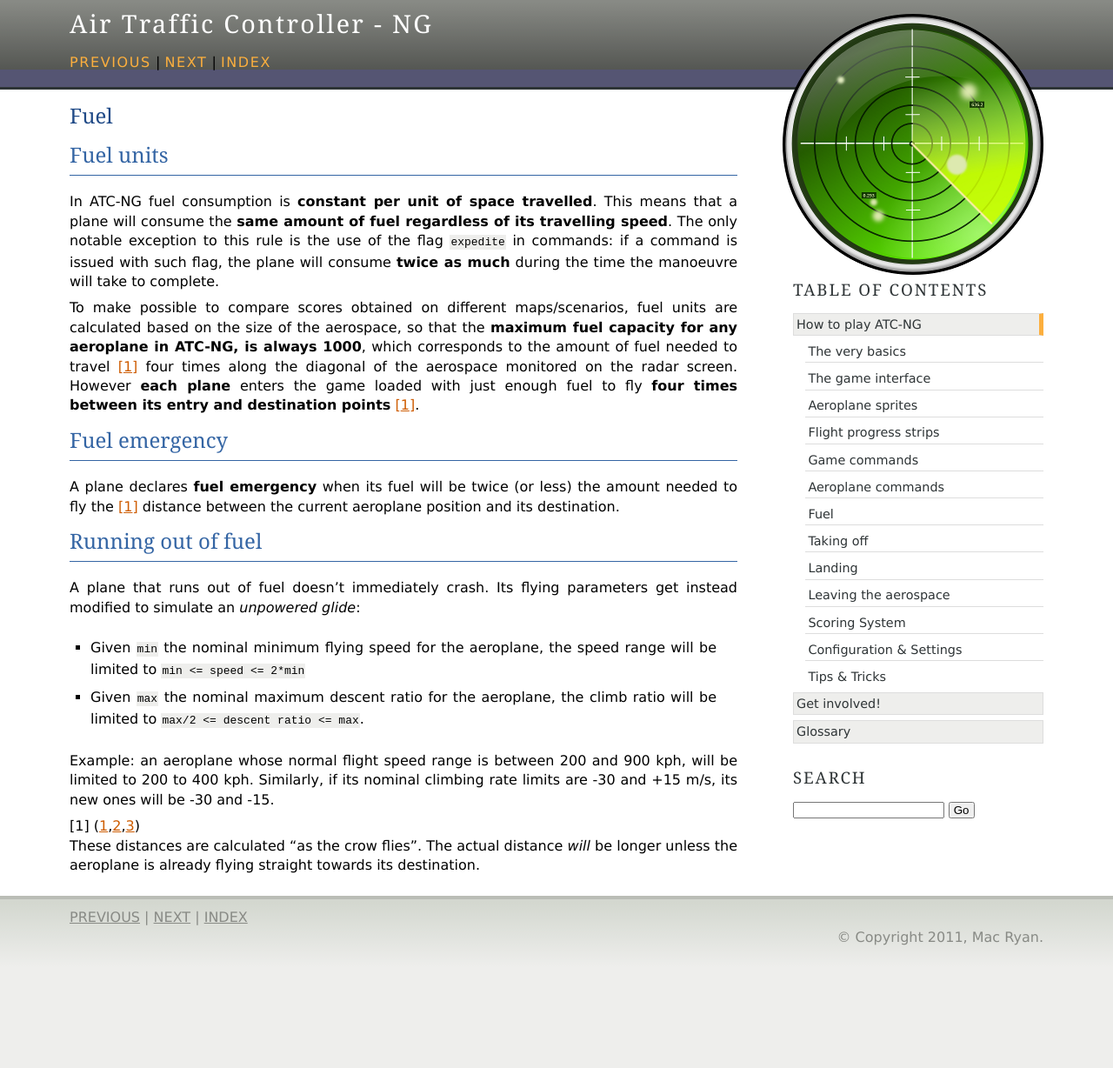
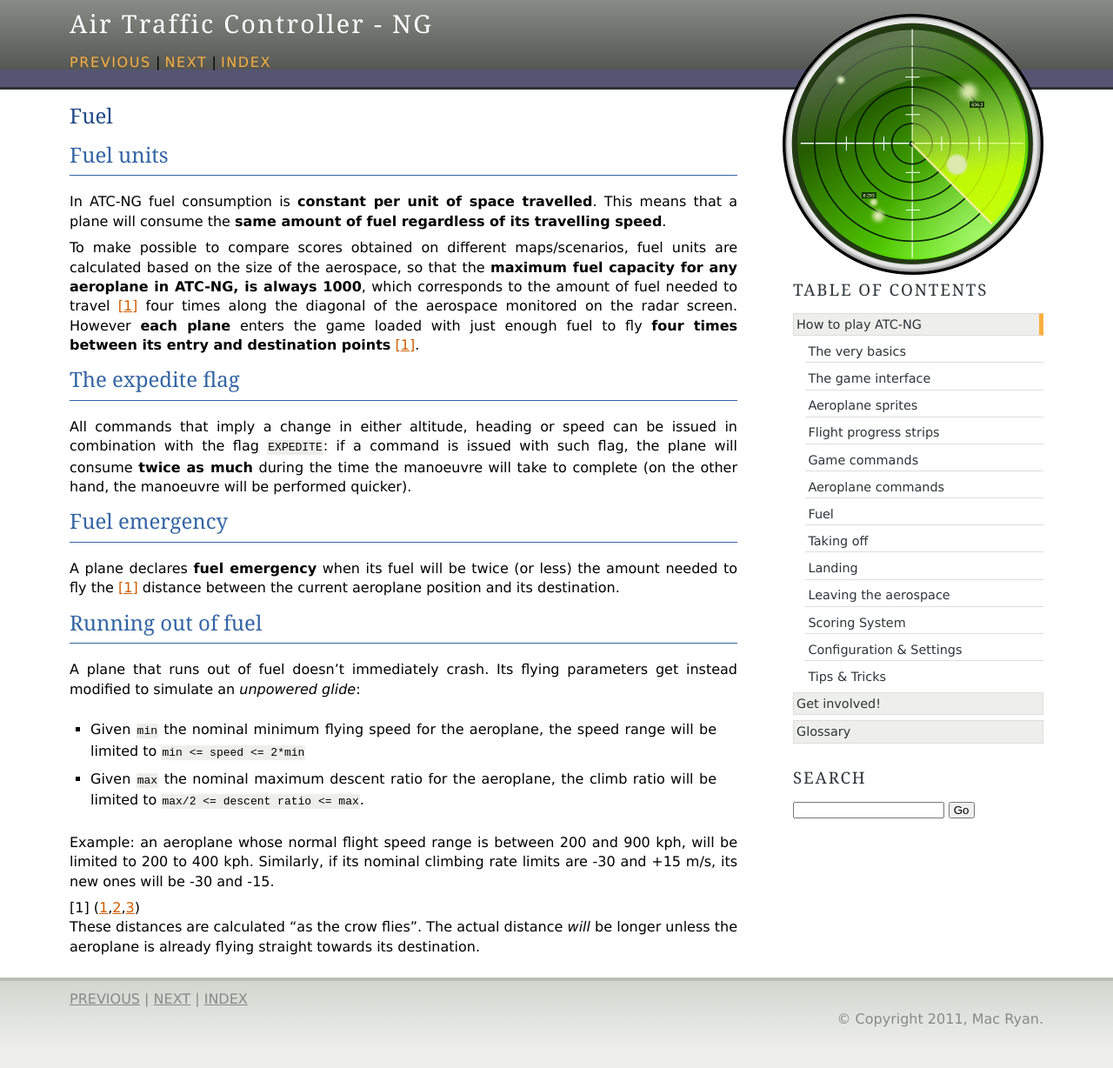
Before and after one commit to quasipedia/atc-ng, a Sphinx documentation site: the page built from docs/play/fuel.rst, in a window 1280 px wide. Shown: the whole page at 87% size. Built offline with Sphinx 7.4.7, drawn with Linux system fonts in a browser that asks for light colours; formulas are drawn with MathJax 3; before the commit the page ends 1134 px from its top, so only the background shows below that.

Commit message:
Work on the commands and command documentation. EXPEDITE flag now also allowed on LAND, TAKEOFF, CIRCLE.

```diff
--- a/docs/play/fuel.rst
+++ b/docs/play/fuel.rst
@@ -3,14 +3,13 @@
 Fuel
 ====
 
+.. index: Fuel units
+
 Fuel units
 ----------
 In ATC-NG fuel consumption is **constant per unit of space travelled**. This
 means that a plane will consume the **same amount of fuel regardless of its
-travelling speed**. The only notable exception to this rule is the use of the
-flag ``expedite`` in commands: if a command is issued with such flag, the plane
-will consume **twice as much** during the time the manoeuvre will take to
-complete.
+travelling speed**.
 
 To make possible to compare scores obtained on different maps/scenarios, fuel
 units are calculated based on the size of the aerospace, so that the **maximum
@@ -19,6 +18,19 @@ to the amount of fuel needed to travel [1]_ four times along the diagonal of the
 aerospace monitored on the radar screen. However **each plane** enters the game
 loaded with just enough fuel to fly **four times between its entry and
 destination points** [1]_.
+
+.. index::
+   pair:Fuel; Expedite flag
+
+.. _fuel-expedite-flag:
+
+The expedite flag
+-----------------
+All commands that imply a change in either altitude, heading or speed can be
+issued in combination with the flag ``EXPEDITE``: if a command is issued with
+such flag, the plane will consume **twice as much** during the time the
+manoeuvre will take to complete (on the other hand, the manoeuvre will be
+performed quicker).
 
 .. index::
    pair:Fuel; Emergency
```
Also changed, not shown: other parts of docs/play/fuel.rst (+2 -0 lines), docs/play/sprites.rst (+3 -7 lines), docs/play/tips.rst (+19 -0 lines), 3 other files.
